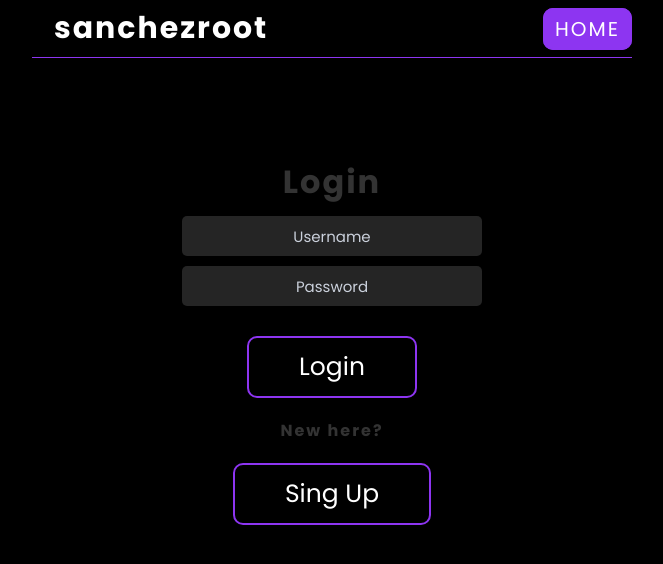
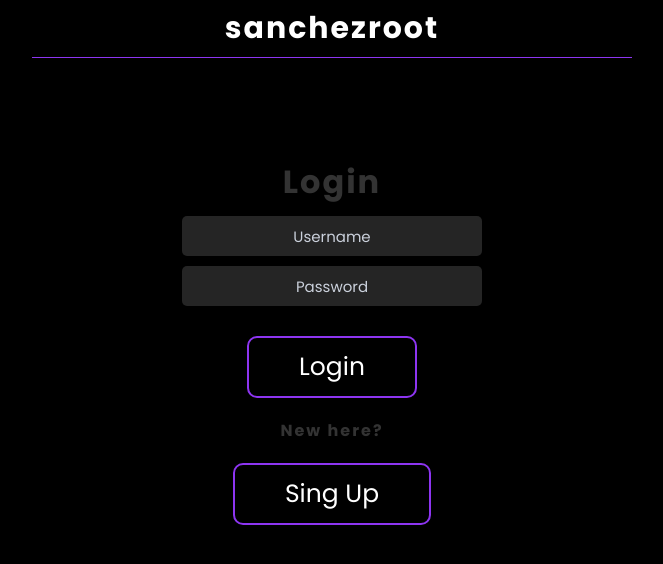
Before and after one commit to notsanchez/CRUD_profilelinks, a React (Create React App) app: page /login in a window 1280 px wide. Shown: the top 564 px of the page, without its empty margins (308-971 px from the left). Built offline with nearby package versions, Linux system fonts and the light colour scheme.

Commit message:
pages fix

```diff
--- a/src/App.jsx
+++ b/src/App.jsx
@@ -1,4 +1,5 @@
 import Navbar from './components/Navbar';
+import LogOutNavbar from './components/LogOutNavbar';
 import Home from './Home';
 import { BrowserRouter as Router, Route, Switch, Redirect } from 'react-router-dom';
 import Create from './pages/Create';
@@ -32,15 +33,15 @@ function App() {
           </Switch>
           }
             <Route path="/signup">
-              <Navbar/>
+              <LogOutNavbar/>
               <SignUp />
             </Route>
             <Route path="/login">
-              <Navbar/>
+              <LogOutNavbar/>
               <Login />
             </Route>
             <Route path="/:id">
-              <Navbar />
+              <LogOutNavbar />
               <Profile />
             </Route>
             <Route exact path="/" render={()=>(
--- a/src/Home.jsx
+++ b/src/Home.jsx
@@ -5,14 +5,21 @@ const Home = () => {
 
   const handleLogout = () => {
 		localStorage.removeItem("token");
+    localStorage.removeItem("user");
 		window.location.reload();
 	};
+
+  const user = localStorage.getItem('user');
+
+  var userlink = '/'+user
+
 
   return (
 
     <div className="home">
-        <Link to="/create" className="create">CREATE PAGE</Link>
-        <Link to="/sanchez" className="create">OWNER</Link>
+        <Link to={userlink} className="create">MY PAGE</Link>
+        <Link to="/create" className="create">DASHBOARD</Link>
+        <Link to="/sanchez" className="create">OWNER 😎🤞</Link>
         <a className="LogOut" onClick={handleLogout}>
 					Logout
 				</a>
--- /dev/null
+++ b/src/components/LogOutNavbar.jsx
@@ -0,0 +1,15 @@
+import { Link } from "react-router-dom";
+
+const LogOutNavbar = () => {
+
+
+  return (
+    <nav className="navbar">
+      <Link to="/">
+        <h1>sanchezroot</h1>
+      </Link>
+    </nav>
+  );
+}
+
+export default LogOutNavbar;
--- a/src/components/Navbar.jsx
+++ b/src/components/Navbar.jsx
@@ -1,8 +1,12 @@
 import { Link } from "react-router-dom";
 
 const Navbar = () => {
+
+  const user = localStorage.getItem('user');
+
   return (
     <nav className="navbar">
+      <h4>Hello, {user}</h4>
       <Link to={{ pathname: "https://twitter.com/sanchezscript" }} target="_blank">
         <h1>sanchezroot</h1>
       </Link>
--- a/src/index.css
+++ b/src/index.css
@@ -18,8 +18,15 @@ a{
   border-bottom: 1px solid #8d35f1ff;
 }
 .navbar h1 {
+  margin: 0 auto;
+  text-align: center;
   color: #ffff;
 }
+
+.navbar a{
+  color: #ffff;
+}
+
 .navbar .links {
   margin-left: auto;
 }
@@ -37,7 +44,8 @@ a{
 }
 
 .navbar a {
-  margin-left: 16px;
+  margin-left: 40px;
+  margin: 0 auto;
   text-decoration: none;
   padding: 6px;
   font-size: 20px;
--- a/src/pages/Create.jsx
+++ b/src/pages/Create.jsx
@@ -24,12 +24,16 @@ const Create = () => {
 
   const history = useHistory();
 
+  const user = localStorage.getItem('user');
+
   const handleSubmit = (e) => {
     e.preventDefault();
+    const id = user;
+
     const data = { id, image, body, social, social2, social3, social4, sociallink, social2link, social3link, social4link, music }
 
-    fetch('https://url-linkapi.herokuapp.com/pages/', {
-      method: 'POST',
+    fetch('https://url-linkapi.herokuapp.com/pages/'+id, {
+      method: 'PUT',
       headers: {"Content-Type": "application/json"},
       body: JSON.stringify(data)
     }).then(() => {
@@ -49,7 +53,8 @@ const Create = () => {
             type="text"
             placeholder="Username"
             required
-            value={id}
+            disabled
+            value={user}
             onChange={(e) => setId(e.target.value)}
           />
         </div>
--- a/src/pages/Login.jsx
+++ b/src/pages/Login.jsx
@@ -18,6 +18,7 @@ const Login = () => {
 			const url = "https://profile-backendauth.herokuapp.com/api/auth";
 			const { data: res } = await axios.post(url, data);
 			localStorage.setItem("token", res.data);
+      localStorage.setItem("user", data.userName)
 			window.location = "/";
 		} catch (error) {
 			if (
```
Also changed, not shown: 1 other file (tests, documents, lock files or other folders).
